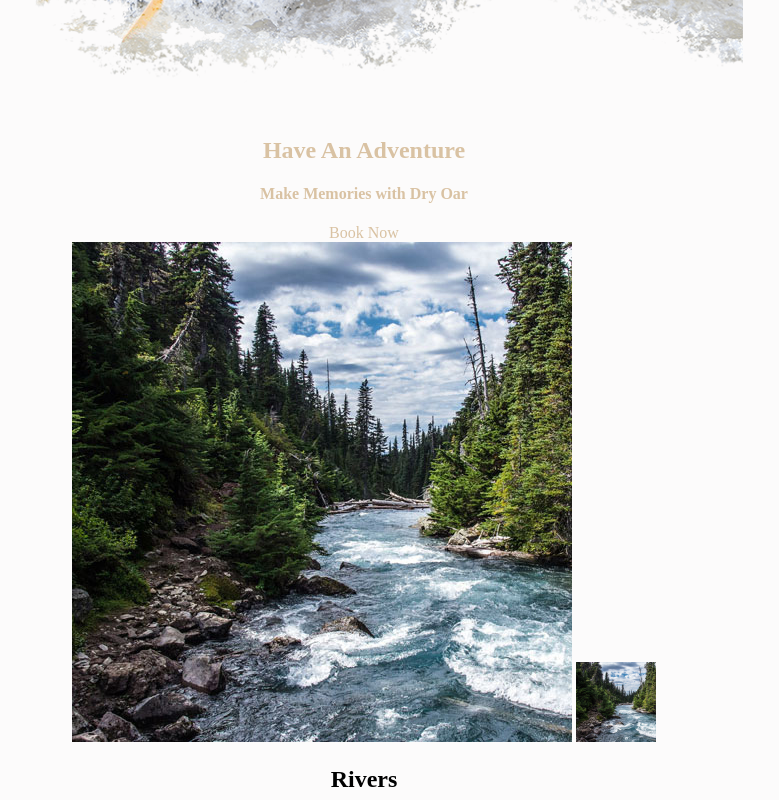
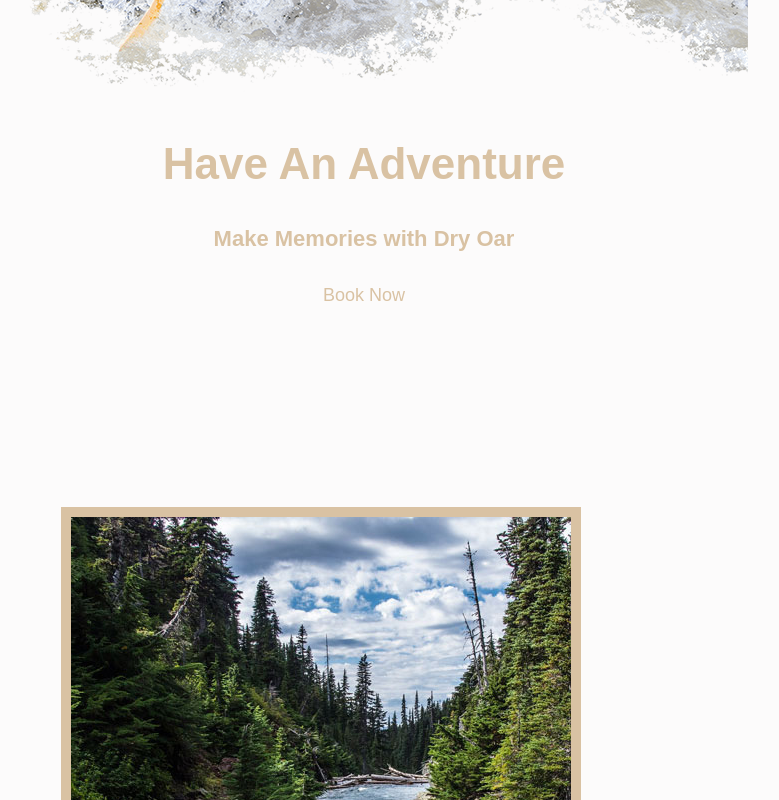
Before and after one commit to BetterTogetherForever/WDD130, a plain HTML site: page wwr/index.html in a window 1280 px wide. Shown: the part 640-1440 px from the top of the page, without its empty margins (276-1055 px from the left). Drawn offline with Linux system fonts and the light colour scheme.

Commit message:
Fonts And Spacing

```diff
--- a/wwr/styles/style.css
+++ b/wwr/styles/style.css
@@ -8,6 +8,10 @@
 }
 body {
     background-color: #fcfbfb;
+    font-family: Raleway, Arial, sans-serif;
+    font-size: 22px;
+    margin: 0;
+    padding: 0;
 }
 header {
     background-color:rgba(20,30,13, .7);
@@ -16,6 +20,7 @@ nav a:hover {
     color: #d9c2a3;
     text-align: center;
     color: #d9c2a3;
+    padding: 35px;
 }
 #hero-msg h1, #hero-msg h4 {
     text-align: center
@@ -27,41 +32,59 @@ main section
  {
     text-align: center
 }
+
 .book, .join{
     color: #d9c2a3;
+    text-decoration: none;
+    font-size: 18px;
+    margin-top: 50px;
+    padding: 15px 30px;
+    border-radius: 5px;
 }
+
+.card-img {
+    border: 10px solid #d9c2a3;
+}
+main section img {
+    box-sizing: border-box;
+}
+
 .book:hover, .join:hover{
       color: #d9c2a3;
 }
 .msg{
       color: #d9c2a3;
+      line-height: 1.5em;
+      padding: 35px;
 }
 footer{
       color: #d9c2a3;
       background-color: black;
+      padding: 25px 50px;
 }
 nav a{
       color: #d9c2a3;
       text-decoration: none;
+      text-align: center;
+      padding: 35px;
 }
 .home-title{
       color: #d9c2a3;
+      font-family: 'Rock Salt', 'Bradley Hand', sans-serif;
+      font-size: 2em;
+      margin-top: 10px;
 }
 h4{
       color: #d9c2a3;
 }
-.book, .join{
-      color: #d9c2a3;
-      text-decoration: none;
-}
-.book:hover, .join:hover{
-      color: #d9c2a3;
-}
+
 .msg h2{
       color: #d9c2a3;
 }
 .msg p{
       color: #d9c2a3;
+      font-size: 8em;
+      padding-bottom: 15px;
 }
 footer a{
       color: #d9c2a3;
@@ -74,6 +97,7 @@ footer a:hover{
 }
 .icon {
     width: 80px;
+    padding-top: 10px;
 }
 .logo {
     width: 80px;
@@ -84,7 +108,12 @@ footer a:hover{
 }
 footer p {
     font-size: 1.2em;
+    padding-top: 15px;
 }
 footer p a:hover {
     text-decoration: underline;
 }
+
+.rivers-card, .camping-card, .rapids-card {
+    margin: 200px 0;
+}
```
